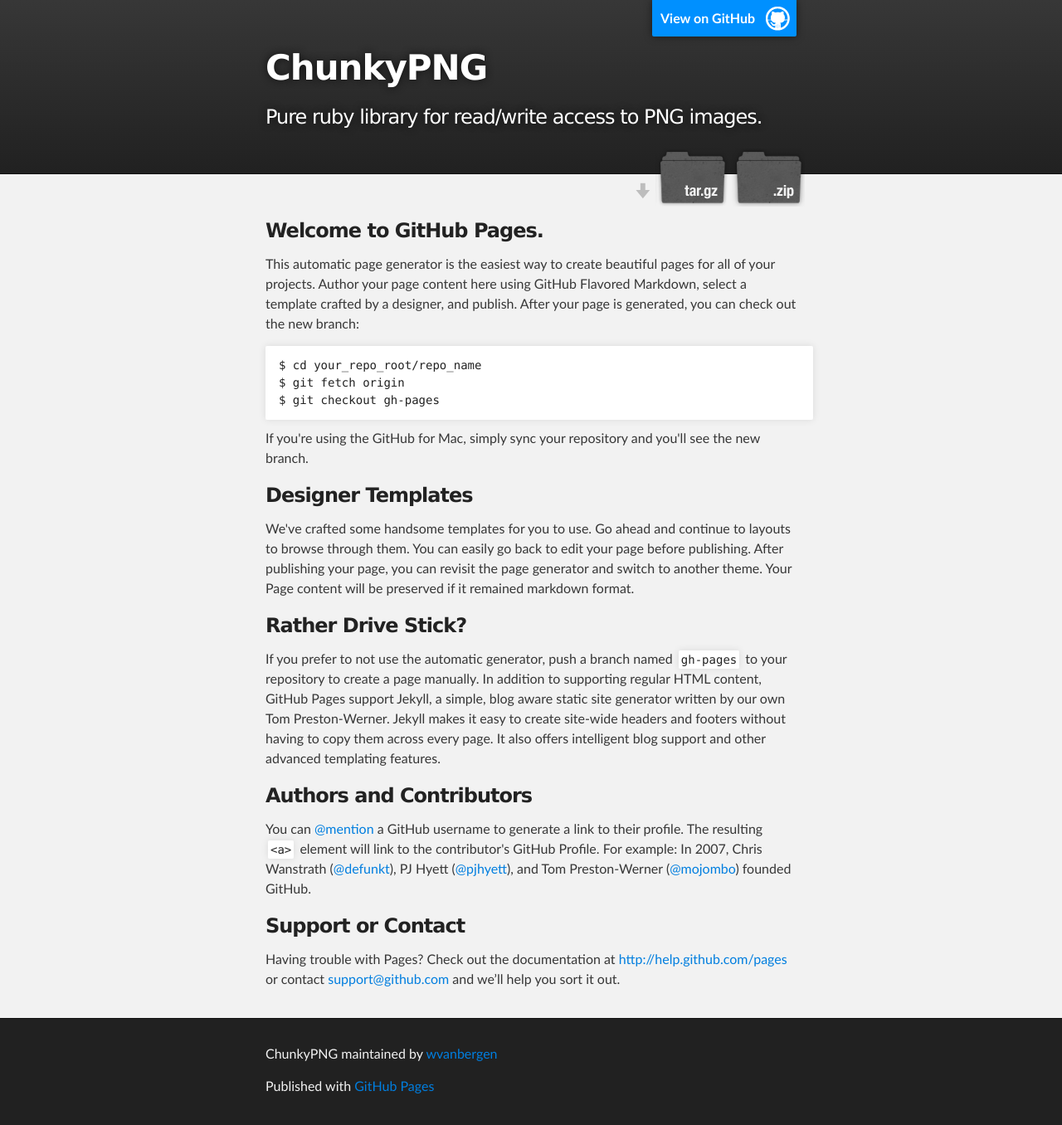
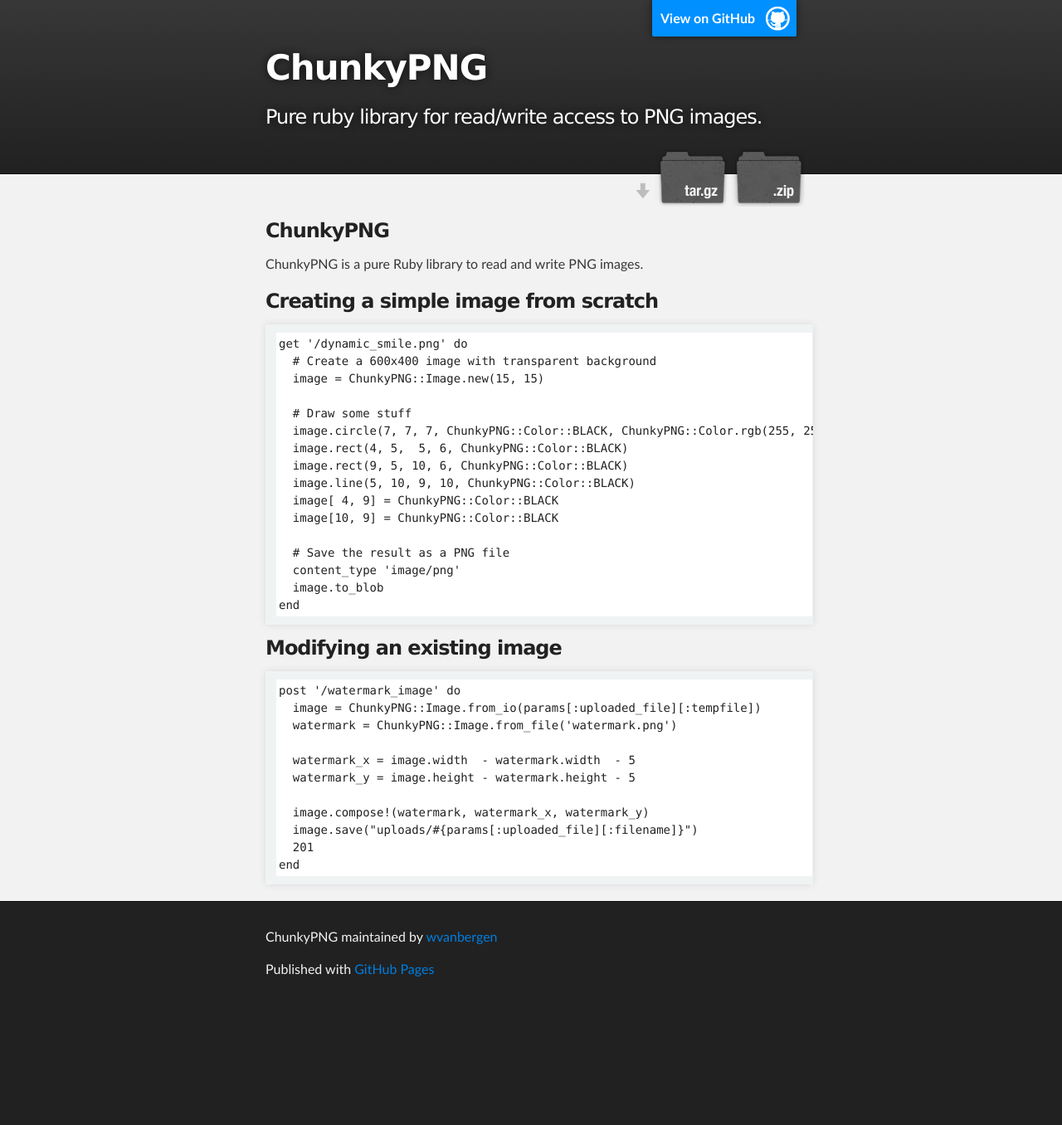
Before and after one commit to wvanbergen/chunky_png, a Jekyll site: the page built from index.md, in a window 1280 px wide. Shown: the whole page at 83% size. Built offline with Jekyll 4.4.1, drawn with Linux system fonts in a browser that asks for light colours; Markdown is read by kramdown in place of the engine named in the settings; after the commit the page ends 1215 px from its top, so only the background shows below that.

Commit message:
Add basic examples.

```diff
--- a/index.md
+++ b/index.md
@@ -3,29 +3,39 @@
 title: ChunkyPNG
 ---
 
-<h3>Welcome to GitHub Pages.</h3>
+### ChunkyPNG
 
-<p>This automatic page generator is the easiest way to create beautiful pages for all of your projects. Author your page content here using GitHub Flavored Markdown, select a template crafted by a designer, and publish. After your page is generated, you can check out the new branch:</p>
+ChunkyPNG is a pure Ruby library to read and write PNG images.
 
-<pre><code>$ cd your_repo_root/repo_name
-$ git fetch origin
-$ git checkout gh-pages
-</code></pre>
+### Creating a simple image from scratch
 
-<p>If you're using the GitHub for Mac, simply sync your repository and you'll see the new branch.</p>
+    get '/dynamic_smile.png' do
+      # Create a 600x400 image with transparent background
+      image = ChunkyPNG::Image.new(15, 15)
 
-<h3>Designer Templates</h3>
+      # Draw some stuff
+      image.circle(7, 7, 7, ChunkyPNG::Color::BLACK, ChunkyPNG::Color.rgb(255, 255, 0))
+      image.rect(4, 5,  5, 6, ChunkyPNG::Color::BLACK)
+      image.rect(9, 5, 10, 6, ChunkyPNG::Color::BLACK)
+      image.line(5, 10, 9, 10, ChunkyPNG::Color::BLACK)
+      image[ 4, 9] = ChunkyPNG::Color::BLACK
+      image[10, 9] = ChunkyPNG::Color::BLACK
 
-<p>We've crafted some handsome templates for you to use. Go ahead and continue to layouts to browse through them. You can easily go back to edit your page before publishing. After publishing your page, you can revisit the page generator and switch to another theme. Your Page content will be preserved if it remained markdown format.</p>
+      # Save the result as a PNG file
+      content_type 'image/png'
+      image.to_blob
+    end
 
-<h3>Rather Drive Stick?</h3>
+### Modifying an existing image
 
-<p>If you prefer to not use the automatic generator, push a branch named <code>gh-pages</code> to your repository to create a page manually. In addition to supporting regular HTML content, GitHub Pages support Jekyll, a simple, blog aware static site generator written by our own Tom Preston-Werner. Jekyll makes it easy to create site-wide headers and footers without having to copy them across every page. It also offers intelligent blog support and other advanced templating features.</p>
+    post '/watermark_image' do
+      image = ChunkyPNG::Image.from_io(params[:uploaded_file][:tempfile])
+      watermark = ChunkyPNG::Image.from_file('watermark.png')
 
-<h3>Authors and Contributors</h3>
+      watermark_x = image.width  - watermark.width  - 5
+      watermark_y = image.height - watermark.height - 5
 
-<p>You can <a href="https://github.com/blog/821" class="user-mention">@mention</a> a GitHub username to generate a link to their profile. The resulting <code>&lt;a&gt;</code> element will link to the contributor's GitHub Profile. For example: In 2007, Chris Wanstrath (<a href="https://github.com/defunkt" class="user-mention">@defunkt</a>), PJ Hyett (<a href="https://github.com/pjhyett" class="user-mention">@pjhyett</a>), and Tom Preston-Werner (<a href="https://github.com/mojombo" class="user-mention">@mojombo</a>) founded GitHub.</p>
-
-<h3>Support or Contact</h3>
-
-<p>Having trouble with Pages? Check out the documentation at <a href="http://help.github.com/pages">http://help.github.com/pages</a> or contact <a href="mailto:support@github.com">support@github.com</a> and we’ll help you sort it out.</p>
+      image.compose!(watermark, watermark_x, watermark_y)
+      image.save("uploads/#{params[:uploaded_file][:filename]}")
+      201
+    end
```
